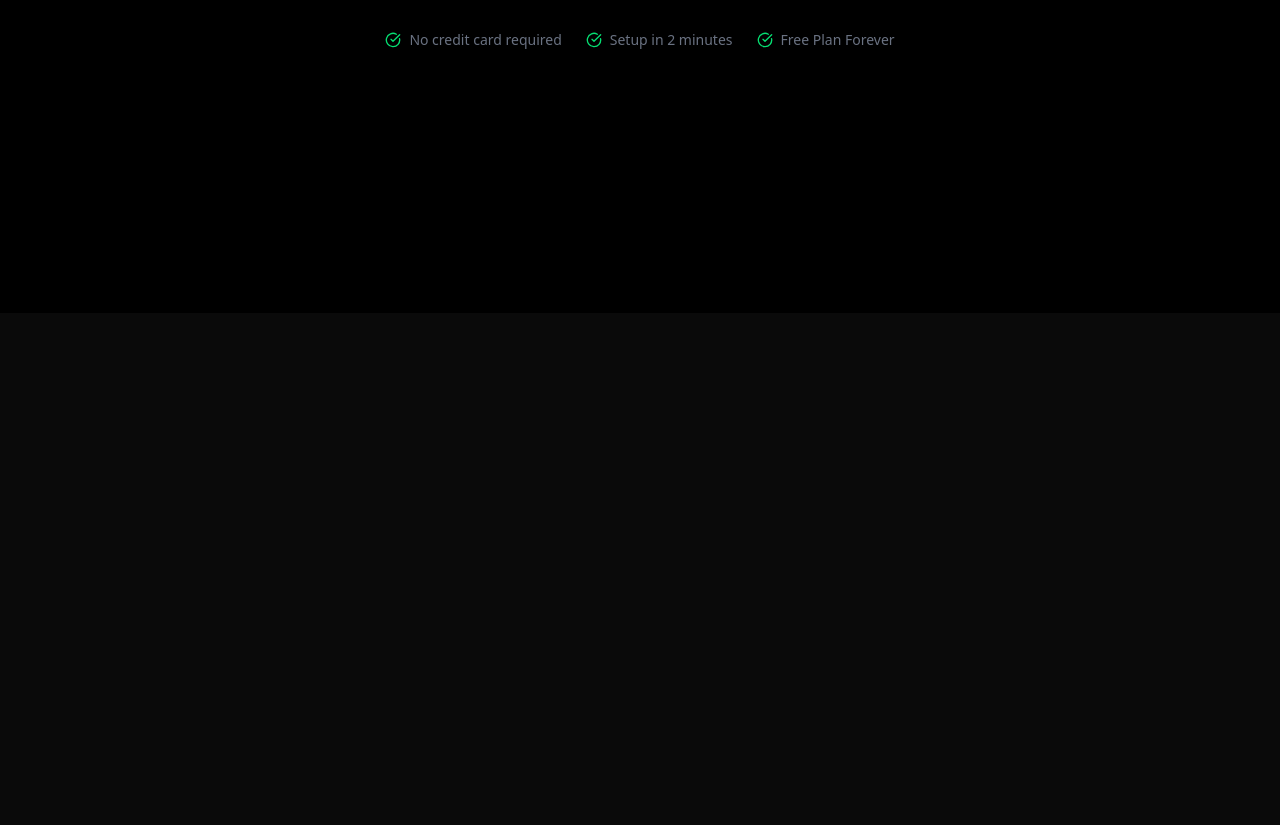
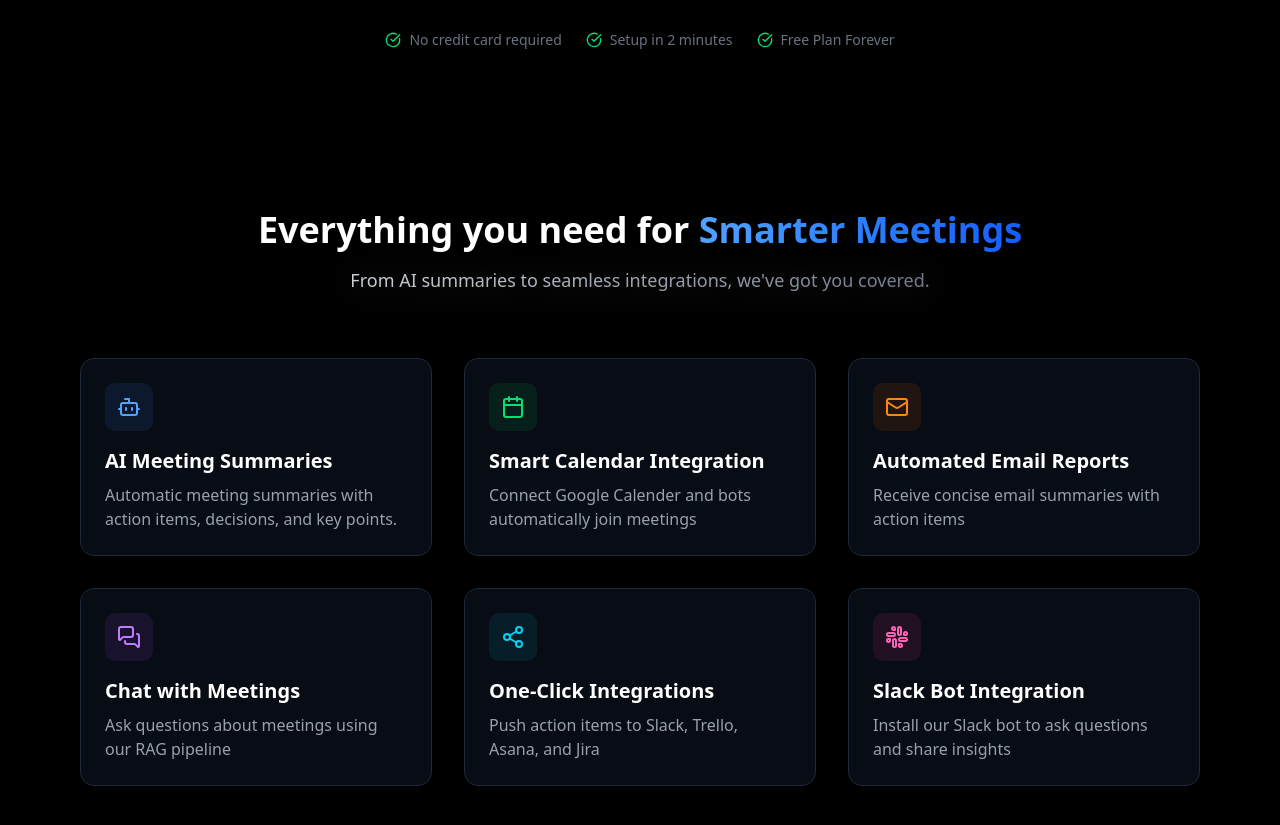
Before and after one commit to surjayankar/Notelytics, a Next.js app: page / in a window 1280 px wide. Shown: the part 487-1312 px from the top of the page. Before the commit the page ends 800 px from the top, so only its background shows below. Built offline with nearby package versions, Linux system fonts and the light colour scheme; no server answers.

Commit message:
Implemented Features section

```diff
--- /dev/null
+++ b/app/components/landing/FeatureSection.tsx
@@ -0,0 +1,84 @@
+import { Bot, Calendar, Mail, MessagesSquare, Share2, Slack } from "lucide-react";
+import React from "react";
+
+const features = [
+    {
+        icon:Bot,
+        title:"AI Meeting Summaries",
+        description:"Automatic meeting summaries with action items, decisions, and key points.",
+        color:"text-blue-400",
+        bgColor:"bg-blue-500/10"
+    },
+    {
+        icon:Calendar,
+        title:"Smart Calendar Integration",
+        description:"Connect Google Calender and bots automatically join meetings",
+        color:"text-green-400",
+        bgColor:"bg-green-500/10"
+    },
+    {
+        icon:Mail,
+        title:"Automated Email Reports",
+        description:"Receive concise email summaries with action items",
+        color:"text-orange-400",
+        bgColor:"bg-orange-500/10"
+    },
+    {
+        icon:MessagesSquare,
+        title:"Chat with Meetings",
+        description:"Ask questions about meetings using our RAG pipeline",
+        color:"text-purple-400",
+        bgColor:"bg-purple-500/10"
+    },
+    {
+        icon:Share2,
+        title:"One-Click Integrations",
+        description:"Push action items to Slack, Trello, Asana, and Jira",
+        color:"text-cyan-400",
+        bgColor:"bg-cyan-500/10"
+    },
+    {
+        icon:Slack,
+        title:"Slack Bot Integration",
+        description:"Install our Slack bot to ask questions and share insights",
+        color:"text-pink-400",
+        bgColor:"bg-pink-500/10"
+    }
+]
+
+function FeatureSection() {
+  return(
+    <section className="py-20 bg-black">
+        <div className="max-w-6xl mx-auto px-4">
+            <div className="text-center mb-16">
+                <h2 className="text-3xl md:text-4xl font-bold text-white mb-4">
+                    Everything you need for{" "}
+                    <span className="bg-gradient-to-r from-blue-400 via-blue-500 to-blue-600 text-transparent bg-clip-text">Smarter Meetings</span>
+                </h2>
+                <p className="text-lg max-w-2xl mx-auto bg-gradient-to-r from-gray-300 to-gray-500 bg-clip-text text-transparent drop-shadow-[0_0_15px_rgba(156,163,175,0.3)]">
+                    From AI summaries to seamless integrations, we've got you covered.
+                </p>
+
+            </div>
+            <div className="grid md:grid-cols-2 lg:grid-cols-3 gap-8">
+                {features.map((feature, index) => (
+                    <div key={index} className="bg-gray-900/50 border border-gray-800 rounded-xl p-6 hover:border-gray-700 hover:bg-gray-700 transition-all">
+                        <div className={`w-12 h-12 ${feature.bgColor} rounded-lg flex items-center justify-center mb-4`}>
+                            <feature.icon className={`${feature.color} w-6 h-6`}/>
+                        </div>
+                        <h3 className="text-xl font-semibold text-white mb-2">
+                            {feature.title}
+                        </h3>
+                        <p className="text-gray-400">
+                            {feature.description}
+                        </p>
+                    </div>
+                ))}
+            </div>
+
+        </div>
+
+    </section>
+  )
+}
+export default FeatureSection;
--- a/app/page.tsx
+++ b/app/page.tsx
@@ -1,11 +1,13 @@
 
 import Image from "next/image";
 import HeroSection from "./components/landing/HeroSection";
+import FeatureSection from "./components/landing/FeatureSection";
 
 export default function Home() {
   return (
     <div className="min-h-screen bg-black">
       <HeroSection/>
+      <FeatureSection/>
     </div>
   );
 }
```
